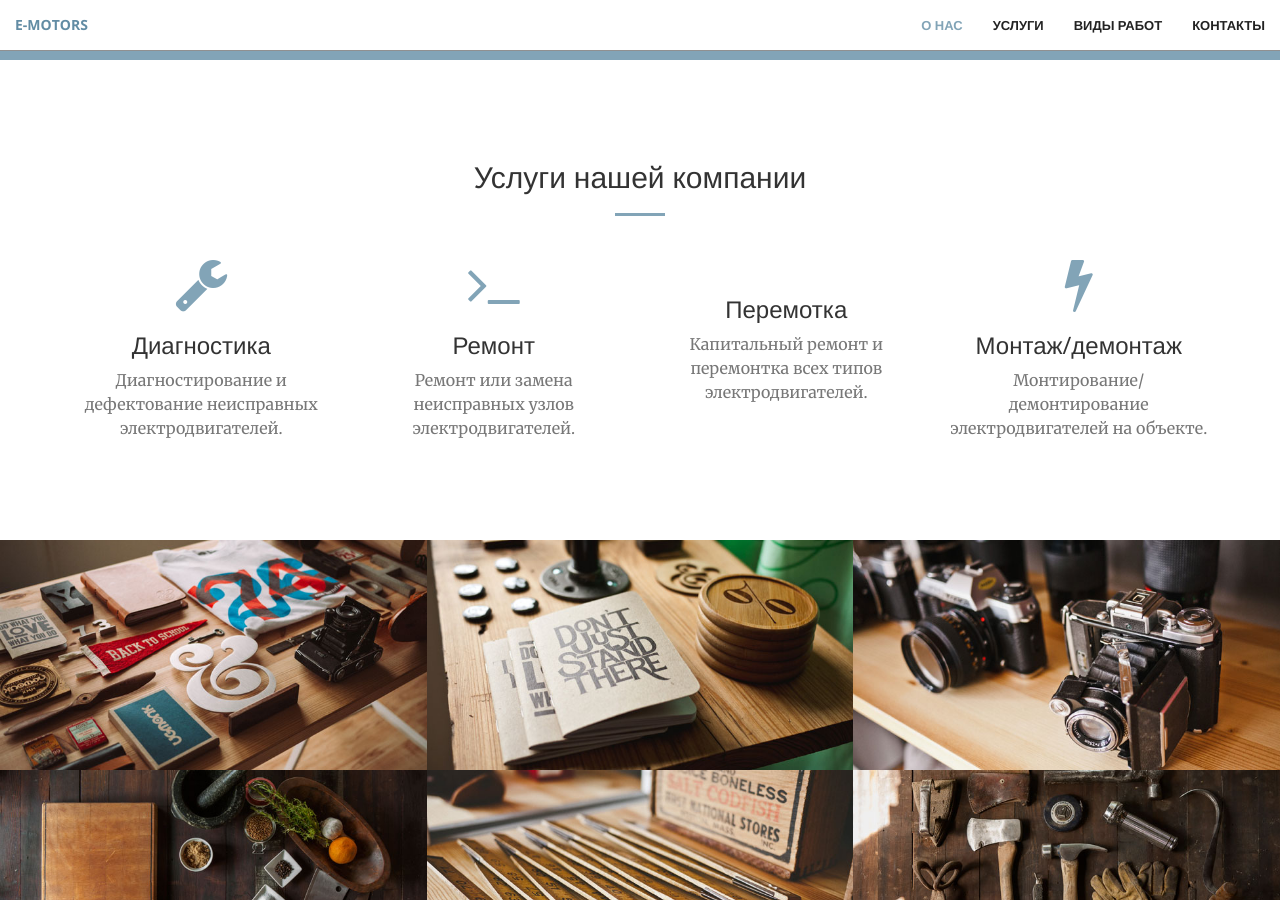
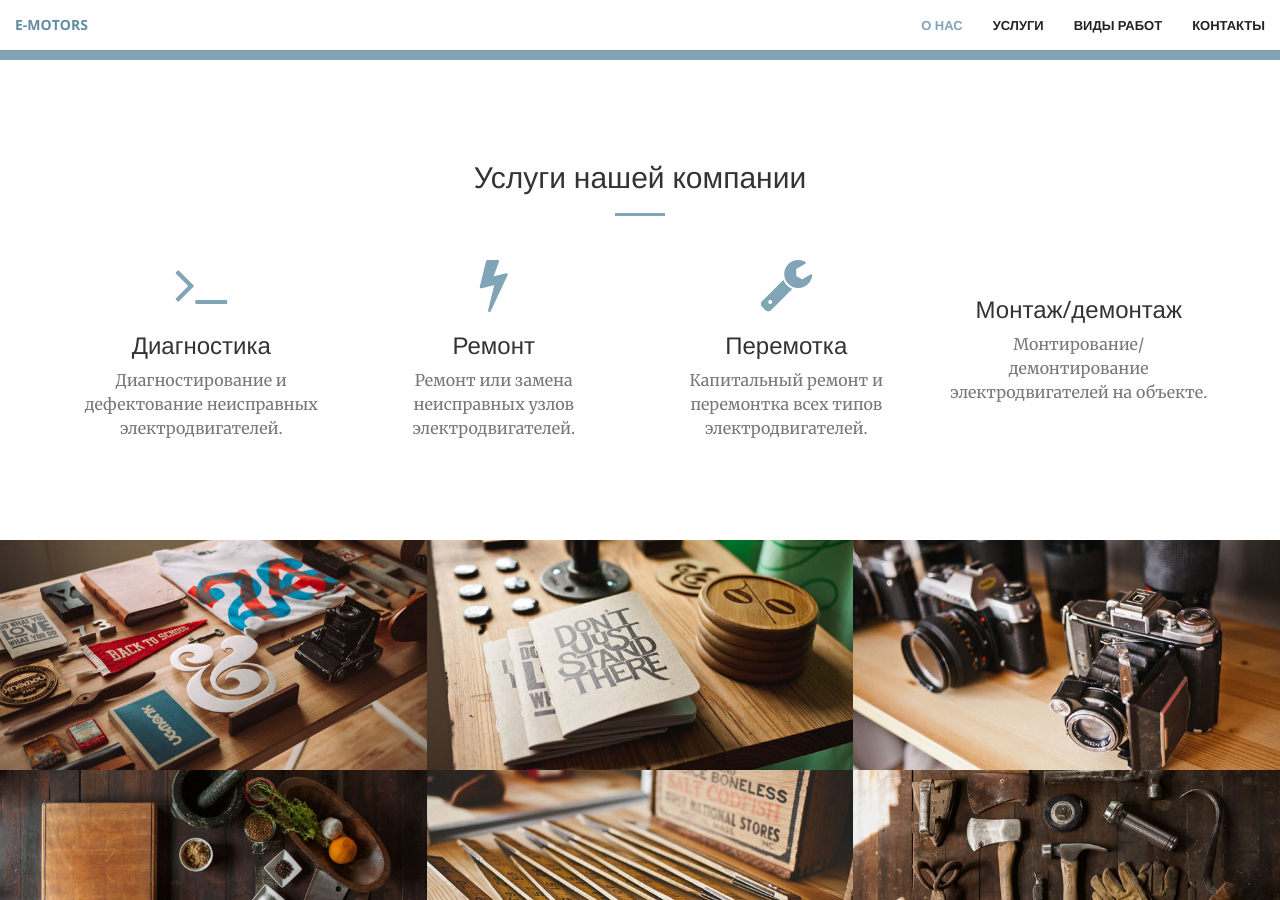
Before and after one commit to Magnum800/e-motors, a Jekyll site: the page built from index.html, in a window 1280 px wide and 900 px high, scrolled down 1330 px. Built offline with Jekyll 4.4.1, drawn with Linux system fonts in a browser that asks for light colours.

Commit message:
Update services.html

```diff
--- a/_includes/services.html
+++ b/_includes/services.html
@@ -11,28 +11,28 @@
         <div class="row">
             <div class="col-lg-3 col-md-6 text-center">
                 <div class="service-box">
-                    <i class="fa fa-4x fa-wrench wow bounceIn text-primary"></i>
+                    <i class="fa fa-4x fa-terminal wow bounceIn text-primary"></i>
                     <h3>Диагностика</h3>
                     <p class="text-muted">Диагностирование и дефектование неисправных электродвигателей.</p>
                 </div>
             </div>
             <div class="col-lg-3 col-md-6 text-center">
                 <div class="service-box">
-                    <i class="fa fa-4x fa-terminal wow bounceIn text-primary" data-wow-delay=".1s"></i>
+                    <i class="fa fa-4x fa-bolt wow bounceIn text-primary" data-wow-delay=".1s"></i>
                     <h3>Ремонт</h3>
                     <p class="text-muted">Ремонт или замена неисправных узлов электродвигателей.</p>
                 </div>
             </div>
             <div class="col-lg-3 col-md-6 text-center">
                 <div class="service-box">
-                    <i class="fa fa-4x fa-wheelchair-o wow bounceIn text-primary" data-wow-delay=".2s"></i>
+                    <i class="fa fa-4x fa-wrench wow bounceIn text-primary" data-wow-delay=".2s"></i>
                     <h3>Перемотка</h3>
                     <p class="text-muted">Капитальный ремонт и перемонтка всех типов электродвигателей.</p>
                 </div>
             </div>
             <div class="col-lg-3 col-md-6 text-center">
                 <div class="service-box">
-                    <i class="fa fa-4x fa-bolt wow bounceIn text-primary" data-wow-delay=".3s"></i>
+                    <i class="fa fa-4x fa-wheelchair-o wow bounceIn text-primary" data-wow-delay=".3s"></i>
                     <h3>Монтаж/демонтаж</h3>
                     <p class="text-muted">Монтирование/демонтирование электродвигателей на объекте.</p>
                 </div>
```
